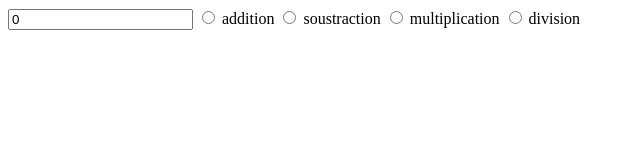
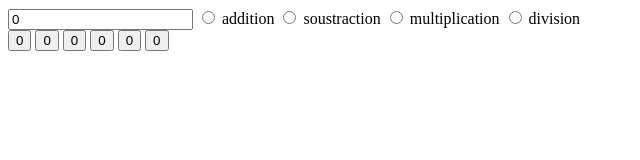
Before and after one commit to XeraFiu-YTB/compte-est-bon, a plain HTML site: page index.html in a window 1280 px wide. Shown: the whole page, without its empty margins (0-640 px from the left). Drawn offline with Linux system fonts and the light colour scheme.

Commit message:
Update index.html

```diff
--- a/index.html
+++ b/index.html
@@ -20,7 +20,12 @@
   		<label for="division">division</label>
 	</section>
     	<section id="jeux">
-
+		<input type="button" id="b0" class="buttonJeux" value="0"/>
+		<input type="button" id="b1" class="buttonJeux" value="0"/>
+		<input type="button" id="b2" class="buttonJeux" value="0"/>
+		<input type="button" id="b3" class="buttonJeux" value="0"/>
+		<input type="button" id="b4" class="buttonJeux" value="0"/>
+		<input type="button" id="b5" class="buttonJeux" value="0"/>
 
 	</section>
   </body>
```
